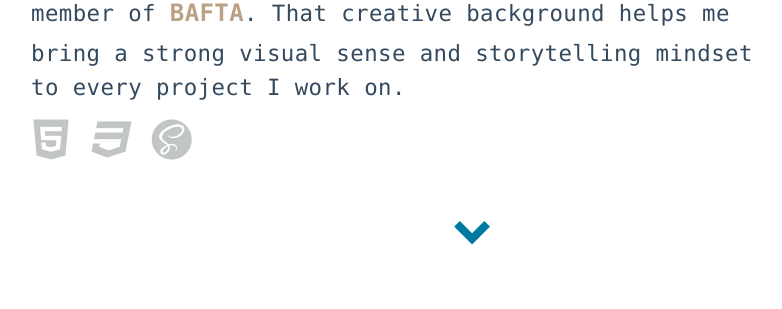
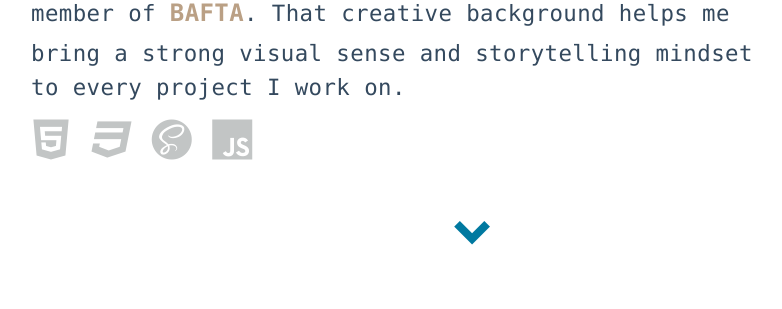
Before and after one commit to markap85/Portfolio, a PHP site: page / in a window 1280 px wide. Shown: the part 1233-1542 px from the top of the page, without its empty margins (269-1051 px from the left). Run offline with PHP 8.4, Linux system fonts and the light colour scheme.

Commit message:
Updaded Icons

```diff
--- a/css/styles.css
+++ b/css/styles.css
@@ -23,7 +23,7 @@
 }
 
 /* line 30, ../Portfolio/scss/utilities/_extendsmixins.scss */
-.about-me-grid .about-me-icons .icon-html-five, .about-me-grid .about-me-icons .icon-css3, .about-me-grid .about-me-icons .icon-sass {
+.about-me-grid .about-me-icons .icon-html-five, .about-me-grid .about-me-icons .icon-css3, .about-me-grid .about-me-icons .icon-sass, .about-me-grid .about-me-icons .icon-javascript {
   font-size: 40px;
   padding-right: 20px;
   transition: color 0.3s ease-in-out;
@@ -313,8 +313,8 @@ th {
 
 @font-face {
   font-family: 'icomoon';
-  src: url("../fonts/icomoon.eot?4s34nz");
-  src: url("../fonts/icomoon.eot?4s34nz#iefix") format("embedded-opentype"), url("../fonts/icomoon.ttf?4s34nz") format("truetype"), url("../fonts/icomoon.woff?4s34nz") format("woff"), url("../fonts/icomoon.svg?4s34nz#icomoon") format("svg");
+  src: url("../fonts/icomoon.eot?c25mk");
+  src: url("../fonts/icomoon.eot?c25mk#iefix") format("embedded-opentype"), url("../fonts/icomoon.ttf?c25mk") format("truetype"), url("../fonts/icomoon.woff?c25mk") format("woff"), url("../fonts/icomoon.svg?c25mk#icomoon") format("svg");
   font-weight: normal;
   font-style: normal;
   font-display: block;
@@ -335,61 +335,66 @@ th {
 }
 
 /* line 27, ../Portfolio/scss/base/_icons.scss */
+.icon-javascript:before {
+  content: "\e904";
+}
+
+/* line 30, ../Portfolio/scss/base/_icons.scss */
 .icon-sass:before {
   content: "\e902";
 }
 
-/* line 30, ../Portfolio/scss/base/_icons.scss */
+/* line 33, ../Portfolio/scss/base/_icons.scss */
 .icon-keyboard_arrow_right:before {
   content: "\e903";
 }
 
-/* line 33, ../Portfolio/scss/base/_icons.scss */
+/* line 36, ../Portfolio/scss/base/_icons.scss */
 .icon-keyboard_arrow_down:before {
   content: "\e901";
 }
 
-/* line 36, ../Portfolio/scss/base/_icons.scss */
+/* line 39, ../Portfolio/scss/base/_icons.scss */
 .icon-keyboard_arrow_up:before {
   content: "\e900";
 }
 
-/* line 39, ../Portfolio/scss/base/_icons.scss */
+/* line 42, ../Portfolio/scss/base/_icons.scss */
 .icon-heart:before {
   content: "\e9da";
 }
 
-/* line 42, ../Portfolio/scss/base/_icons.scss */
+/* line 45, ../Portfolio/scss/base/_icons.scss */
 .icon-arrow-right2:before {
   content: "\ea3c";
 }
 
-/* line 45, ../Portfolio/scss/base/_icons.scss */
+/* line 48, ../Portfolio/scss/base/_icons.scss */
 .icon-facebook2:before {
   content: "\ea91";
 }
 
-/* line 48, ../Portfolio/scss/base/_icons.scss */
+/* line 51, ../Portfolio/scss/base/_icons.scss */
 .icon-instagram:before {
   content: "\ea92";
 }
 
-/* line 51, ../Portfolio/scss/base/_icons.scss */
+/* line 54, ../Portfolio/scss/base/_icons.scss */
 .icon-github:before {
   content: "\eab0";
 }
 
-/* line 54, ../Portfolio/scss/base/_icons.scss */
+/* line 57, ../Portfolio/scss/base/_icons.scss */
 .icon-linkedin:before {
   content: "\eac9";
 }
 
-/* line 57, ../Portfolio/scss/base/_icons.scss */
+/* line 60, ../Portfolio/scss/base/_icons.scss */
 .icon-html-five:before {
   content: "\eae4";
 }
 
-/* line 60, ../Portfolio/scss/base/_icons.scss */
+/* line 63, ../Portfolio/scss/base/_icons.scss */
 .icon-css3:before {
   content: "\eae6";
 }
@@ -1549,6 +1554,11 @@ footer {
   color: #BAA085;
 }
 
+/* line 70, ../Portfolio/scss/layout/_about.scss */
+.about-me-grid .about-me-icons .icon-javascript:hover {
+  color: #0079A0;
+}
+
 @media (min-width: 768px) {
   /* line 5, ../Portfolio/scss/layout/_about.scss */
   .about-me-grid {
@@ -1556,12 +1566,12 @@ footer {
     margin-left: 25px;
     align-items: flex-start;
   }
-  /* line 77, ../Portfolio/scss/layout/_about.scss */
+  /* line 82, ../Portfolio/scss/layout/_about.scss */
   .about-me-grid h3, .about-me-grid p {
     text-align: left;
     font-size: 1.7rem;
   }
-  /* line 81, ../Portfolio/scss/layout/_about.scss */
+  /* line 86, ../Portfolio/scss/layout/_about.scss */
   .about-me-grid p {
     font-size: 1.15rem;
   }
@@ -1577,11 +1587,11 @@ footer {
     align-items: center;
     justify-content: center;
   }
-  /* line 94, ../Portfolio/scss/layout/_about.scss */
+  /* line 99, ../Portfolio/scss/layout/_about.scss */
   .about-me-grid h3 {
     font-size: 2rem;
   }
-  /* line 97, ../Portfolio/scss/layout/_about.scss */
+  /* line 102, ../Portfolio/scss/layout/_about.scss */
   .about-me-grid p {
     font-size: 1.25rem;
   }
@@ -1594,17 +1604,17 @@ footer {
     padding-left: 100px;
     padding-right: 100px;
   }
-  /* line 106, ../Portfolio/scss/layout/_about.scss */
+  /* line 111, ../Portfolio/scss/layout/_about.scss */
   .about-me-grid h3 {
     font-size: 2.3rem;
   }
-  /* line 109, ../Portfolio/scss/layout/_about.scss */
+  /* line 114, ../Portfolio/scss/layout/_about.scss */
   .about-me-grid p {
     font-size: 1.4rem;
   }
 }
 
-/* line 119, ../Portfolio/scss/layout/_about.scss */
+/* line 124, ../Portfolio/scss/layout/_about.scss */
 .about-me-image {
   display: none;
   margin-top: 10px;
@@ -1612,7 +1622,7 @@ footer {
   align-items: center;
 }
 
-/* line 125, ../Portfolio/scss/layout/_about.scss */
+/* line 130, ../Portfolio/scss/layout/_about.scss */
 .about-me-image img {
   max-width: 100%;
   border-radius: 50%;
@@ -1622,19 +1632,19 @@ footer {
   transition: filter 0.3s ease-in-out;
 }
 
-/* line 132, ../Portfolio/scss/layout/_about.scss */
+/* line 137, ../Portfolio/scss/layout/_about.scss */
 .about-me-image img[loading="lazy"] {
   opacity: 0;
   transition: opacity 0.3s ease-in-out;
 }
 
-/* line 137, ../Portfolio/scss/layout/_about.scss */
+/* line 142, ../Portfolio/scss/layout/_about.scss */
 .about-me-image img[loading="lazy"]:not([src=""]) {
   opacity: 1;
 }
 
 @media (min-width: 576px) {
-  /* line 149, ../Portfolio/scss/layout/_about.scss */
+  /* line 154, ../Portfolio/scss/layout/_about.scss */
   .about-me-grid .about-me-icons {
     display: flex;
     justify-content: center;
@@ -1643,7 +1653,7 @@ footer {
 }
 
 @media (min-width: 768px) {
-  /* line 159, ../Portfolio/scss/layout/_about.scss */
+  /* line 164, ../Portfolio/scss/layout/_about.scss */
   .about-me-grid .about-me-icons {
     display: flex;
     justify-content: flex-start;
@@ -1652,7 +1662,7 @@ footer {
 }
 
 @media (min-width: 992px) {
-  /* line 168, ../Portfolio/scss/layout/_about.scss */
+  /* line 173, ../Portfolio/scss/layout/_about.scss */
   .about-me-image {
     display: flex;
     justify-content: center;
@@ -1660,7 +1670,7 @@ footer {
   }
 }
 
-/* line 179, ../Portfolio/scss/layout/_about.scss */
+/* line 184, ../Portfolio/scss/layout/_about.scss */
 .skip-link {
   position: absolute;
   top: -9999px;
@@ -1670,7 +1680,7 @@ footer {
   overflow: hidden;
 }
 
-/* line 187, ../Portfolio/scss/layout/_about.scss */
+/* line 192, ../Portfolio/scss/layout/_about.scss */
 .skip-link:focus {
   position: static;
   width: auto;
@@ -1684,7 +1694,7 @@ footer {
   text-decoration: none;
 }
 
-/* line 204, ../Portfolio/scss/layout/_about.scss */
+/* line 209, ../Portfolio/scss/layout/_about.scss */
 .next-section {
   display: flex;
   justify-content: center;
@@ -1695,7 +1705,7 @@ footer {
   color: #0079A0;
 }
 
-/* line 213, ../Portfolio/scss/layout/_about.scss */
+/* line 218, ../Portfolio/scss/layout/_about.scss */
 .next-section a {
   text-decoration: none;
   color: #0079A0;
@@ -1704,18 +1714,18 @@ footer {
   transition: color 0.3s ease-in-out;
 }
 
-/* line 220, ../Portfolio/scss/layout/_about.scss */
+/* line 225, ../Portfolio/scss/layout/_about.scss */
 .next-section a:hover {
   color: #002c3a;
 }
 
-/* line 225, ../Portfolio/scss/layout/_about.scss */
+/* line 230, ../Portfolio/scss/layout/_about.scss */
 .next-section .icon-keyboard_arrow_down {
   font-size: 4rem;
   transition: color 0.3s ease-in-out;
 }
 
-/* line 230, ../Portfolio/scss/layout/_about.scss */
+/* line 235, ../Portfolio/scss/layout/_about.scss */
 .next-section .icon-keyboard_arrow_down:hover {
   color: #DF2C7D;
 }
--- a/index.html
+++ b/index.html
@@ -70,6 +70,7 @@
           <span class="icon-html-five"></span>
           <span class="icon-css3"></span>
           <span class="icon-sass"></span>
+          <span class="icon-javascript"></span>
         </div>
       </div>
       <div class="about-me-image">
--- a/scss/base/_icons.scss
+++ b/scss/base/_icons.scss
@@ -1,10 +1,10 @@
 @font-face {
   font-family: 'icomoon';
-  src:  url('../fonts/icomoon.eot?4s34nz');
-  src:  url('../fonts/icomoon.eot?4s34nz#iefix') format('embedded-opentype'),
-    url('../fonts/icomoon.ttf?4s34nz') format('truetype'),
-    url('../fonts/icomoon.woff?4s34nz') format('woff'),
-    url('../fonts/icomoon.svg?4s34nz#icomoon') format('svg');
+  src:  url('../fonts/icomoon.eot?c25mk');
+  src:  url('../fonts/icomoon.eot?c25mk#iefix') format('embedded-opentype'),
+    url('../fonts/icomoon.ttf?c25mk') format('truetype'),
+    url('../fonts/icomoon.woff?c25mk') format('woff'),
+    url('../fonts/icomoon.svg?c25mk#icomoon') format('svg');
   font-weight: normal;
   font-style: normal;
   font-display: block;
@@ -24,6 +24,9 @@
   -moz-osx-font-smoothing: grayscale;
 }
 
+.icon-javascript:before {
+  content: "\e904";
+}
 .icon-sass:before {
   content: "\e902";
 }
--- a/scss/layout/_about.scss
+++ b/scss/layout/_about.scss
@@ -63,6 +63,11 @@
         .icon-sass  {
             @extend %skill-icon;
             &:hover { color: $accent-color; }
+        }
+
+        .icon-javascript  {
+            @extend %skill-icon;
+            &:hover { color: $primary-color; }
         }
     }
 
```
Also changed, not shown: fonts/icomoon.ttf, fonts/icomoon.woff, 4 other files.
